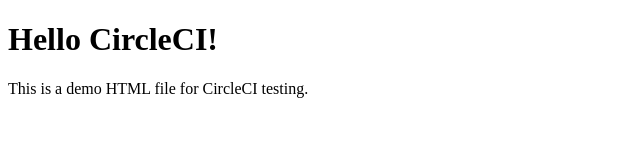
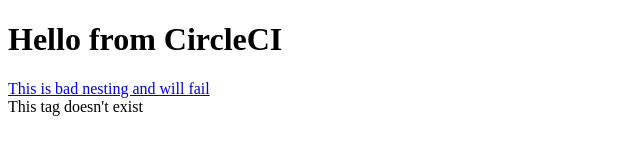
Before and after one commit to Alpha-T30/test_one_for_circleCI, a website: page index.html in a window 1280 px wide. Shown: the whole page, without its empty margins (0-640 px from the left). Drawn offline with Linux system fonts and the light colour scheme.

Commit message:
Add invalid nesting and unknown tag for test

```diff
--- a/index.html
+++ b/index.html
@@ -1,10 +1,17 @@
 <!DOCTYPE html>
 <html>
   <head>
-    <title>Test One for CircleCI</title>
+    <title>Test One</title>
   </head>
   <body>
-    <h1>Hello CircleCI!</h1>
-    <p>This is a demo HTML file for CircleCI testing.</p>
+    <h1>Hello from CircleCI</h1>
+
+    <!-- Broken on purpose: invalid nesting -->
+    <a href="https://example.com">
+      <div>This is bad nesting and will fail</div>
+    </a>
+
+    <!-- Unknown tag: editor won't fix it -->
+    <fake-tag>This tag doesn't exist</fake-tag>
   </body>
 </html>
```
